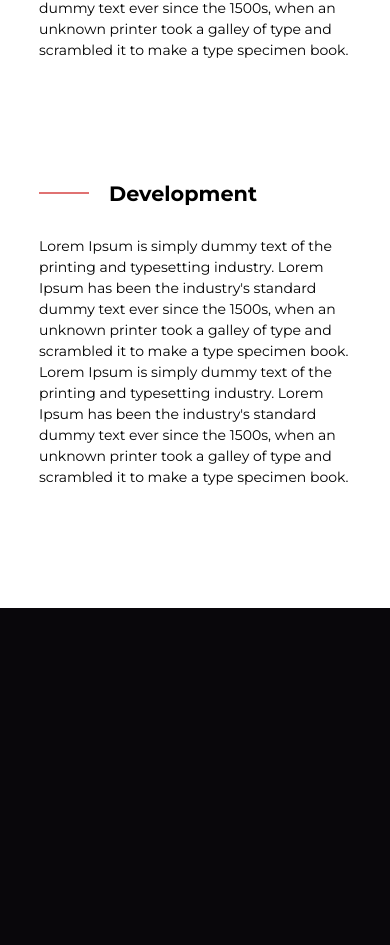
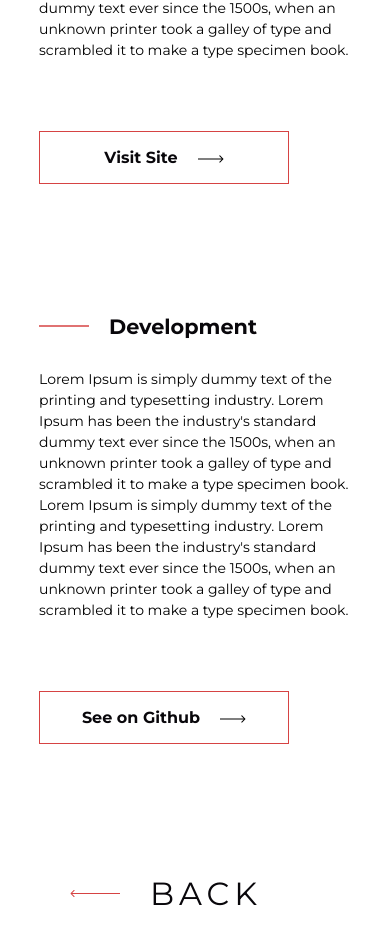
Before and after one commit to IoanLT/Portfolio, a React (Create React App) app: page /music-player in a window 390 px wide. Shown: the part 835-1780 px from the top of the page. Before the commit the page ends 1443 px from the top, so only its background shows below. Built offline with nearby package versions, Linux system fonts and the light colour scheme.

Commit message:
working on responsiveness on the landing page and routing from MusicPlayer component

```diff
--- a/src/App.js
+++ b/src/App.js
@@ -12,6 +12,7 @@ import MusicPlayer from "./pages/MusicPlayer";
 import { Switch, Route, useLocation } from 'react-router-dom';
 // Animation
 import { AnimatePresence } from 'framer-motion';
+import Projects from "./components/Projects";
 
 
 
@@ -31,13 +32,13 @@ function App() {
         displayMenu={displayMenu}
         setDisplayMenu={setDisplayMenu}
       />
+
       <AnimatePresence exitBeforeEnter>
         <Switch location={location} key={location.key}>
           <Route exact path="/" render={(props) => <LandingPage {...props} />} />
           <Route exact path="/music-player" render={(props) => <MusicPlayer {...props} />} />
-          {/* <Route exact path="/work/:id" render={(props) => <MovieDetail {...props} />} /> */}
-          {/* <Route exact path="/contact-us" render={(props) => <ContactUs {...props} />} />  */}
-          <Route exact path="/music-player" render={(props) => <MusicPlayer {...props} />} />
+          {/* <Route exact path="/projects" render={(props) => <Projects {...props} />} /> */}
+
 
           {/* <Route exact path="/">
             <AboutUs />
--- a/src/components/About.js
+++ b/src/components/About.js
@@ -117,11 +117,11 @@ const AboutSection = styled(motion.section)`
     padding: 0 5%;
     color: #fff;
     position: relative;
-    margin-bottom: 100px;
     /* background-color: #09070B;  */
 
     @media (max-width: 1024px) {
         height: 100%;
+        margin-bottom: 100px;
     }
 `;
 
--- a/src/components/Projects.js
+++ b/src/components/Projects.js
@@ -10,13 +10,19 @@ import jobPortal from '../assets/job-portal-card.PNG';
 import authxrs from '../assets/authxrs-card.PNG';
 import janine from '../assets/janine-card.PNG';
 // import animations
-import { aboutAnimation, titleAnimation, menuAnimation, skills, skillsAnimation } from '../animation';
+import { menuAnimation } from '../animation';
 
 const Projects = () => {
     const [element, controls] = useScroll();
 
     return (
-        <ProjectsSection id="projects">
+        <ProjectsSection
+            id="projects"
+            ref={element}
+            variants={menuAnimation}
+            animate={controls}
+            initial="hidden"
+        >
             <ProjectHeader>
                 <h2>Projects</h2>
             </ProjectHeader>
@@ -26,12 +32,7 @@ const Projects = () => {
             <p>
                 Some of these include group projects and some of them are personal projects that I have worked on after completing the bootcamp.
             </p>
-            <ProjectGrid
-                ref={element}
-                variants={menuAnimation}
-                animate={controls}
-                initial="hidden"
-            >
+            <ProjectGrid>
                 <ProjectCard>
                     <Link
                         to="/music-player"
@@ -138,16 +139,14 @@ const ProjectsSection = styled(motion.section)`
     color: #fff;
     margin-bottom: 100px;
 
-    /* p {
-        width: 50%;
-    }    */
-
     @media (max-width: 1024px) {
         height: 100%;
+        padding: 0 18%;
     }
-    @media (max-width: 500px) {
-        padding: 0 5%;
+    @media (max-width: 768px) {
+        padding: 0 10%;
     }
+
 `;
 
 const ProjectHeader = styled(motion.div)`
@@ -188,12 +187,11 @@ const ProjectCard = styled(motion.div)`
     overflow: hidden;
     border: 1px solid #fff;
 
-
     img {
         width: 100%;
         object-fit: cover;
         transition: transform 2s;
-        opacity: 0.7;
+        opacity: 0.8;
 
         &:hover {
             cursor: pointer;
@@ -202,25 +200,6 @@ const ProjectCard = styled(motion.div)`
             opacity: 1;
         }
     }
-
-    /* h3 {
-        font-size: 2rem;
-        padding: 20px 0;
-    }
-
-    button {
-        width: 250px;
-
-        img {
-            width: auto;
-            height: auto;
-        }
-    }
-
-    a {
-        text-decoration: none;
-        color: #fff;
-    } */
 `
 
 export default Projects;
--- a/src/pages/MusicPlayer.js
+++ b/src/pages/MusicPlayer.js
@@ -1,15 +1,19 @@
 import React from 'react';
 import styled from 'styled-components';
 import { Link } from 'react-router-dom';
+import { Link as ScrollLink } from 'react-scroll';
 import musicDevices from '../assets/music-player-devices.png';
 
 // Animations
 import { motion } from 'framer-motion';
-import { pageAnimation, textFade, photoAnimation, lineAnimation, slider } from '../animation';
+import { pageAnimation, textFade, photoAnimation, lineAnimation } from '../animation';
 
+import arrowRight from '../assets/Arrow-right-black.svg';
+import backArrow from '../assets/backArrow.svg';
 import line from '../assets/Line 54.svg';
 // import custom scroll hook
 import { useScroll } from '../components/useScroll';
+import Projects from '../components/Projects';
 
 const MusicPlayer = () => {
     const [element, controls] = useScroll();
@@ -17,10 +21,10 @@ const MusicPlayer = () => {
     return (
         <MusicMain
             ref={element}
-            animate={controls}
+            // animate={controls}
             variants={pageAnimation}
             initial="hidden"
-            // animate="show"
+            animate="show"
             exit="exit"
         >
             {/* <Frame1 variants={slider}></Frame1>
@@ -53,6 +57,16 @@ const MusicPlayer = () => {
                         when an unknown printer took a galley of type and scrambled it to make a type specimen book.
                     </p>
                 </div>
+                <button variants={textFade}>
+                    <a
+                        href="https://chillhop-music-app.netlify.app/"
+                        target="_blank"
+                        rel="noreferrer"
+                    >
+                        Visit Site
+                        <img src={arrowRight} alt="arrow-right" />
+                    </a>
+                </button>
             </Concept>
 
             <Development>
@@ -70,18 +84,49 @@ const MusicPlayer = () => {
                         when an unknown printer took a galley of type and scrambled it to make a type specimen book.
                     </p>
                 </div>
+                <button variants={textFade}>
+                    <a
+                        href="https://github.com/IoanLT/Chillhop-music-player"
+                        target="_blank"
+                        rel="noreferrer"
+                    >
+                        See on Github
+                        <img src={arrowRight} alt="arrow-right" />
+                    </a>
+                </button>
             </Development>
 
+           {/* <Link
+                to={{
+                    pathname: "/",
+                    hash: "#projects"
+                }}
+            > */}
+            <a href="/#projects">
+                <Back>
+                    <img src={backArrow} alt="arrow back" />
+                    <h4>BACK</h4>
+                </Back>
+            </a>
+            {/* </Link> */}
         </MusicMain>
     )
 }
 
 const MusicMain = styled(motion.section)`
+    display: flex;
+    flex-direction: column;
     min-height: 100vh;
     width: 100%;
     overflow: hidden;
     background: #fff;
     padding: 0 20%;
+
+    a {
+        width: 100%;
+        text-decoration: none;
+        color: #09070B;
+    }
 
     @media (max-width: 1024px) {
         padding: 0 15%;
@@ -100,7 +145,7 @@ const Banner = styled.div`
         font-size: 2.5rem;
         margin-top: 100px;
         padding: 1rem 0;
-        color: #000;
+        color: #09070B;
 
         @media (max-width: 1024px) {
             font-size: 2rem;
@@ -151,7 +196,7 @@ const Concept = styled(motion.div)`
         h3 {
             font-size: 2.2rem;
             padding-left: 40px;
-            color: #000;
+            color: #09070B;
 
             @media (max-width: 1024px) {
                 font-size: 1.8rem;
@@ -161,6 +206,23 @@ const Concept = styled(motion.div)`
                 font-size: 1.3rem;
                 padding-left: 20px;
             }
+        }
+    }
+
+    button {
+        width: 250px;
+
+        &:hover {
+            background: hsl(360, 71%, 66%);
+        }
+
+        a {
+            text-decoration: none;
+            color: #09070B;
+        }
+
+        @media (max-width: 500px) {
+           margin-top: 50px;
         }
     }
 
@@ -187,7 +249,7 @@ const Development = styled(Concept)`
         h3 {
             font-size: 2.2rem;
             padding-left: 40px;
-            color: #000;
+            color: #09070B;
 
             @media (max-width: 1024px) {
                 font-size: 1.8rem;
@@ -205,6 +267,36 @@ const Development = styled(Concept)`
     }
 `
 
+export const Back = styled.div`
+    width: 250px;
+    display: flex;
+    margin: 0 auto;
+    margin-bottom: 100px;
+
+
+    &:hover {
+        transform: translateX(-10px);
+        transition: all 0.3s ease-in-out;
+        cursor: pointer;
+    }
+
+    img {
+        width: 80px;
+        padding-right: 30px;
+
+        &:hover {
+            transform: translateX(-10px);
+            transition: all 0.3s ease-in-out;
+        }
+    }
+
+    h4 {
+        font-family: 'Montserrat', sans-serif;
+        font-weight: 400;
+        letter-spacing: 5px;
+    }
+`
+
 // Frame animations
 // const Frame1 = styled(motion.div)`
 //     position: fixed;
```
Also changed, not shown: src/assets/backArrow.svg (added).
